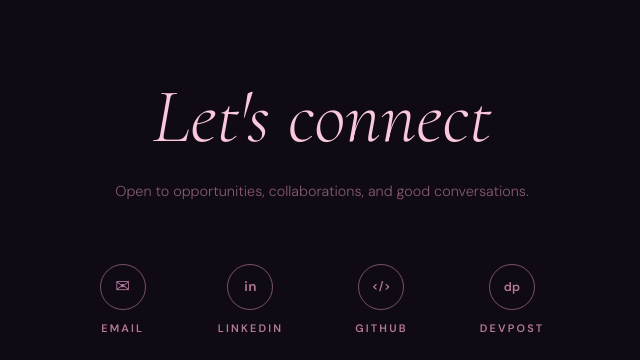
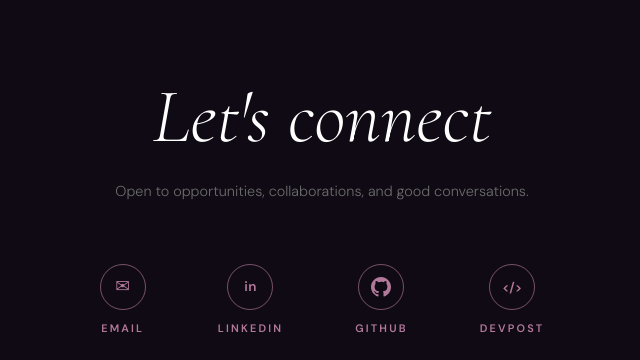
Before and after one commit to sabrinayuan07-cloud/Portfolio, a plain HTML site: page index.html in a window 1280 px wide. Shown: the part 3204-3564 px from the top of the page, without its empty margins (318-958 px from the left). Drawn offline with nearby package versions, Linux system fonts and the light colour scheme.

Commit message:
Contact section: GitHub Octocat SVG, </> Devpost icon, white heading, grey subtext
Co-Authored-By: Claude Sonnet 4.6 <noreply@anthropic.com>

```diff
--- a/index.html
+++ b/index.html
@@ -396,12 +396,12 @@
       font-family: 'Cormorant Garamond', serif;
       font-weight: 300; font-style: italic;
       font-size: clamp(3rem, 6vw, 5.2rem);
-      color: #f9c8dc;
+      color: #ffffff;
       margin-bottom: 1.2rem;
     }
     .contact-sub {
       font-weight: 300; font-size: .9rem;
-      color: rgba(249,168,212,.5);
+      color: #6b6b6b;
       margin-bottom: 4rem;
     }
     .contact-row {
@@ -635,11 +635,16 @@
           <span class="clink-label">LinkedIn</span>
         </a>
         <a href="https://github.com/sabrinayuan07-cloud" class="clink" target="_blank" rel="noopener">
-          <div class="clink-icon" style="font-family:'DM Sans',sans-serif; font-weight:600; font-size:.72rem; letter-spacing:.04em;">&lt;/&gt;</div>
+          <div class="clink-icon">
+            <!-- GitHub Octocat mark -->
+            <svg width="20" height="20" viewBox="0 0 24 24" fill="currentColor" xmlns="http://www.w3.org/2000/svg" aria-hidden="true">
+              <path d="M12 0C5.374 0 0 5.373 0 12c0 5.302 3.438 9.8 8.207 11.387.599.111.793-.261.793-.577v-2.234c-3.338.726-4.033-1.416-4.033-1.416-.546-1.387-1.333-1.756-1.333-1.756-1.089-.745.083-.729.083-.729 1.205.084 1.839 1.237 1.839 1.237 1.07 1.834 2.807 1.304 3.492.997.107-.775.418-1.305.762-1.604-2.665-.305-5.467-1.334-5.467-5.931 0-1.311.469-2.381 1.236-3.221-.124-.303-.535-1.524.117-3.176 0 0 1.008-.322 3.301 1.23A11.509 11.509 0 0112 5.803c1.02.005 2.047.138 3.006.404 2.291-1.552 3.297-1.23 3.297-1.23.653 1.653.242 2.874.118 3.176.77.84 1.235 1.911 1.235 3.221 0 4.609-2.807 5.624-5.479 5.921.43.372.823 1.102.823 2.222v3.293c0 .319.192.694.801.576C20.566 21.797 24 17.3 24 12c0-6.627-5.373-12-12-12z"/>
+            </svg>
+          </div>
           <span class="clink-label">GitHub</span>
         </a>
         <a href="https://devpost.com/sabrinayuan07-cloud" class="clink" target="_blank" rel="noopener">
-          <div class="clink-icon" style="font-family:'DM Sans',sans-serif; font-weight:700; font-size:.78rem; letter-spacing:.02em;">dp</div>
+          <div class="clink-icon" style="font-family:'DM Sans',sans-serif; font-weight:700; font-size:.82rem; letter-spacing:-.01em;">&lt;/&gt;</div>
           <span class="clink-label">DevPost</span>
         </a>
       </div>
```
